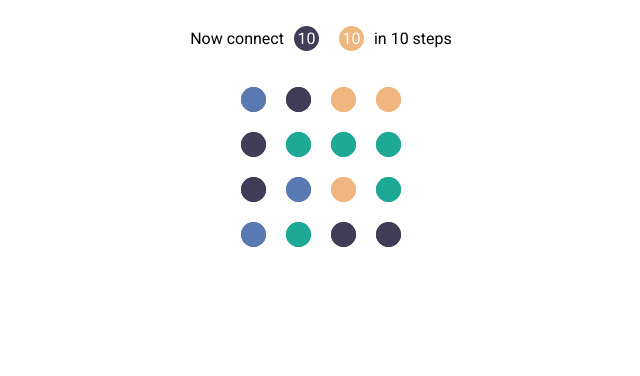
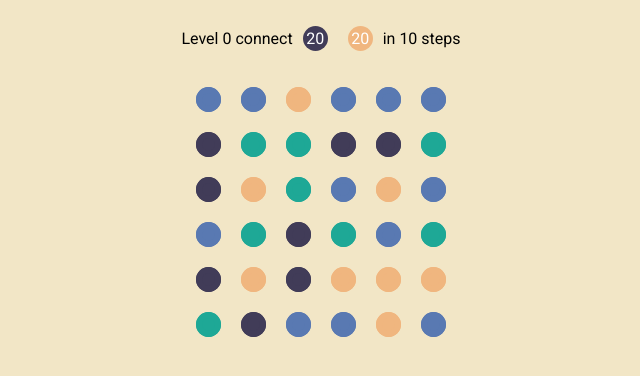
Before and after one commit to ycai2/Connector, a React app: page / in a window 1280 px wide. Shown: the top 376 px of the page, without its empty margins (319-959 px from the left). Built offline with nearby package versions, Linux system fonts and the light colour scheme.

Commit message:
Add levels

```diff
--- a/lib/css/game.css
+++ b/lib/css/game.css
@@ -1,3 +1,4 @@
 body {
   font-family: 'Roboto', sans-serif;
+  background: #f2e6c6;
 }
--- a/src/app.jsx
+++ b/src/app.jsx
@@ -3,7 +3,11 @@ import Game from './game';
 
 class App extends React.Component {
   render() {
-    return (<Game level={0} />);
+    return (
+      <div>
+        <Game level={0} />
+      </div>
+    );
   }
 }
 
--- a/src/game.jsx
+++ b/src/game.jsx
@@ -37,7 +37,7 @@ class Game extends React.Component {
     return (
       <div>
         <ul className="score-board">
-          Now connect
+          Level {this.props.level} connect
           {Object.keys(this.state.requirement).map((color, idx) => {
             return (
               <li
--- a/src/levels.js
+++ b/src/levels.js
@@ -1,11 +1,11 @@
 export const LEVELS = {
   "0": {
-    "width": 4,
-    "height": 4,
+    "width": 6,
+    "height": 6,
     "maxSteps": 10,
     "requirement": {
-      "1": 10,
-      "2": 10,
+      "1": 20,
+      "2": 20,
     }
   }
 };
```
Also changed, not shown: bundle.js, 1 other file (tests, documents, lock files or other folders).
